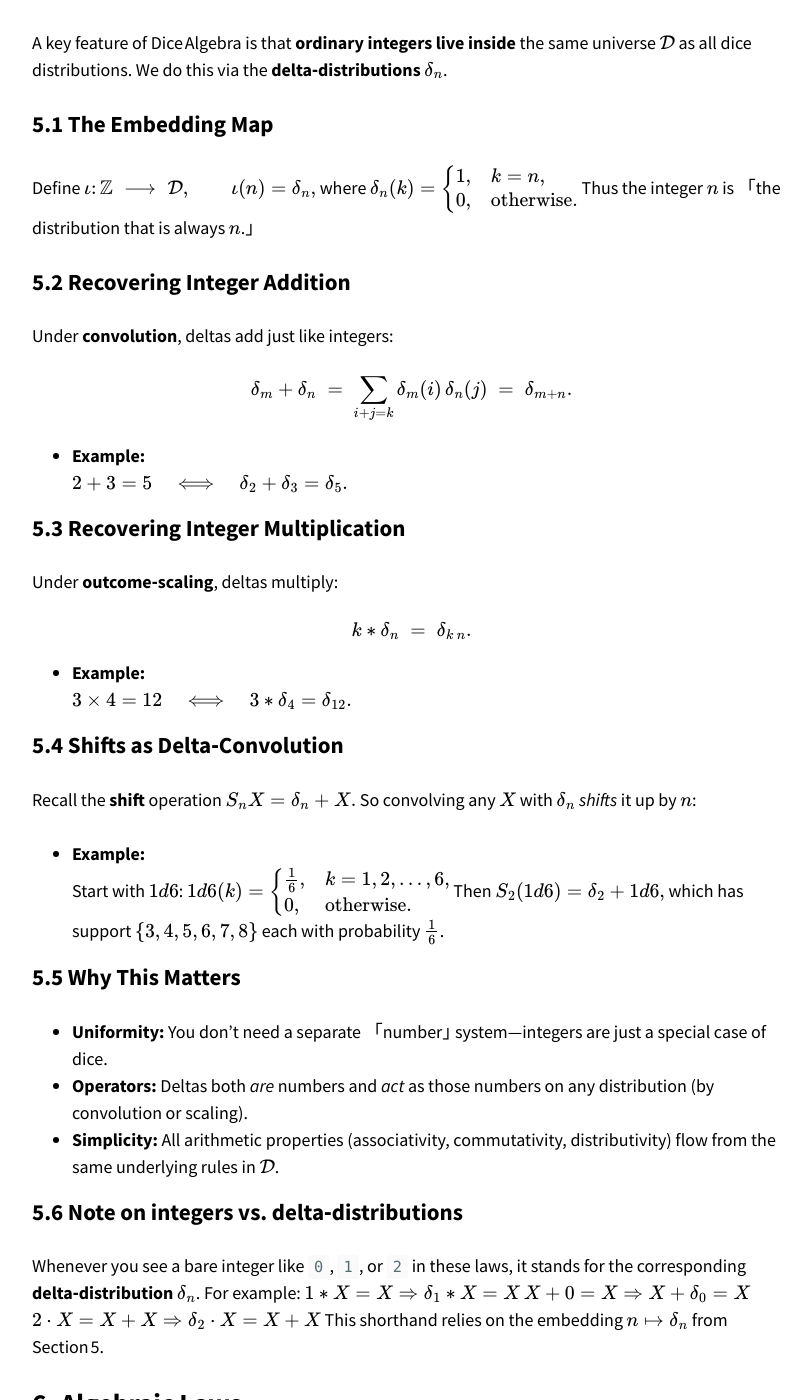
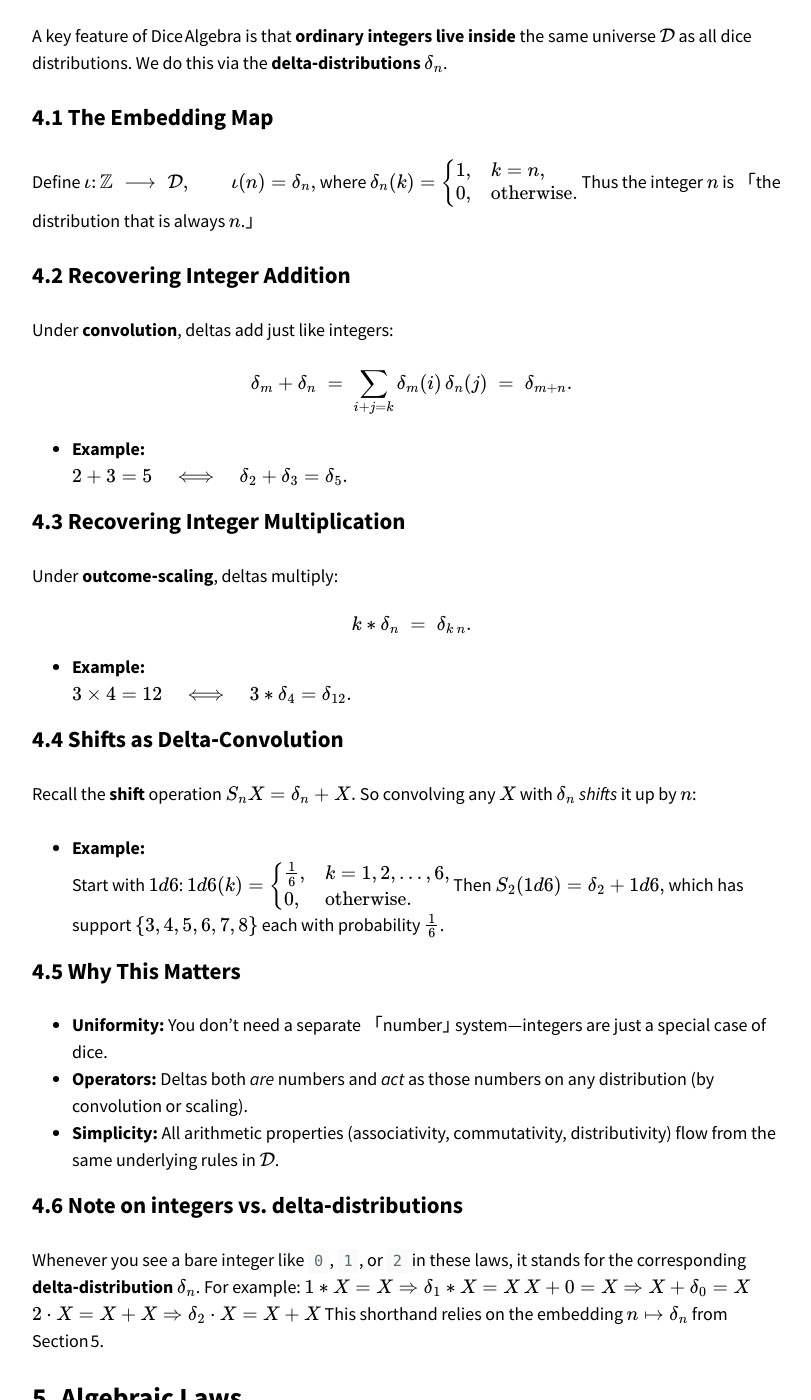
Before and after one commit to CaioMizerkowski/CaioMizerkowski.github.io, a Jekyll site: the page built from rand/dice.md, in a window 1280 px wide and 1400 px high, scrolled down 6065 px. Shown: the whole window, without its empty margins (343-1154 px from the left). Built offline with Jekyll 4.4.1, drawn with Linux system fonts in a browser that asks for light colours; nearby versions of some CDN libraries; formulas are drawn with MathJax 3; some of the changed text lies outside the part shown.

Commit message:
refactor: reorganize sections and update headings in Dice Algebra documentation

```diff
--- a/rand/dice.md
+++ b/rand/dice.md
@@ -43,6 +40,7 @@
 - Each $$X\in\mathcal D$$ is called a *dice distribution*.
 - Common examples:
   - **1d6**: uniform on $$\{1,2,3,4,5,6\}$$:
+
     $$
       1d6(k) =
       \begin{cases}
@@ -64,7 +63,7 @@
 \end{cases}
 $$
 
-- $$\delta_0$$ is the 「zero｣ distribution (all mass at 0).
+- $$\delta_0$$ is the ｢zero｣ distribution (all mass at 0).
 - $$\delta_n$$ lets us encode the *exact* outcome $$n$$.
 
 **Light example table** for $$\delta_3$$:
@@ -169,7 +168,7 @@
 - $$S_2(1d6)$$ has support $$\{3,4,5,6,7,8\}$$, each $$\tfrac16$$.
 - $$(S_2 1d6)(5) = 1d6(3) = \tfrac16$$.
 
-### 3.5 Scalar‑Sum (Mix & Scale)
+### 2.5 Scalar‑Sum (Mix & Scale)
 
 **Notation:**
 $$
@@ -293,11 +292,11 @@
 
 *Next:* we’ll see how **Integers embed** into $$\mathcal D$$ via delta‑distributions, and how 「adding｣ and 「multiplying｣ deltas recovers ordinary arithmetic.
 
-## 5. Embedding Integers into $$\mathcal{D}$$
+## 4. Embedding Integers into $$\mathcal{D}$$
 
 A key feature of Dice Algebra is that **ordinary integers live inside** the same universe $$\mathcal D$$ as all dice distributions.  We do this via the **delta‑distributions** $$\delta_n$$.
 
-### 5.1 The Embedding Map
+### 4.1 The Embedding Map
 
 Define
 $$
@@ -315,7 +314,7 @@
 $$
 Thus the integer $$n$$ is 「the distribution that is always $$n$$.｣
 
-### 5.2 Recovering Integer Addition
+### 4.2 Recovering Integer Addition
 
 Under **convolution**, deltas add just like integers:
 
@@ -334,7 +333,7 @@
   \delta_2 + \delta_3 = \delta_5.
   $$
 
-### 5.3 Recovering Integer Multiplication
+### 4.3 Recovering Integer Multiplication
 
 Under **outcome‑scaling**, deltas multiply:
 
@@ -351,7 +350,7 @@
   3 * \delta_4 = \delta_{12}.
   $$
 
-### 5.4 Shifts as Delta‑Convolution
+### 4.4 Shifts as Delta‑Convolution
 
 Recall the **shift** operation
 $$
@@ -374,13 +373,13 @@
   $$
   which has support $$\{3,4,5,6,7,8\}$$ each with probability $$\tfrac16$$.
 
-### 5.5 Why This Matters
+### 4.5 Why This Matters
 
 - **Uniformity:** You don’t need a separate 「number｣ system—integers are just a special case of dice.
 - **Operators:** Deltas both *are* numbers and *act* as those numbers on any distribution (by convolution or scaling).
 - **Simplicity:** All arithmetic properties (associativity, commutativity, distributivity) flow from the same underlying rules in $$\mathcal D$$.
 
-### 5.6 Note on integers vs. delta‑distributions
+### 4.6 Note on integers vs. delta‑distributions
 
 Whenever you see a bare integer like `0`, `1`, or `2` in these laws, it stands for the corresponding **delta‑distribution** $$\delta_n$$.  For example:
 $$1 * X = X \Rightarrow \delta_1* X = X$$
@@ -388,11 +387,11 @@
 $$2 \cdot X = X + X \Rightarrow \delta_2 \cdot X = X + X$$
 This shorthand relies on the embedding $$n \mapsto \delta_n$$ from Section 5.
 
-## 6. Algebraic Laws
+## 5. Algebraic Laws
 
 Dice Algebra isn’t just a loose collection of operations—**every law** you know from elementary arithmetic (and more) holds here.  We state them in ⚙️ operational form, illustrating each with a tiny example using delta‑distributions $$\delta_n$$.
 
-### 6.1 Identities
+### 5.1 Identities
 
 1. **Additive identity for convolution**
    $$
@@ -418,7 +417,7 @@
    $$\;\delta_{0}\cdot1d6 = \delta_{0}$$ (always 0);
    $$\;\delta_{0}*1d6 = \delta_{0}.$$
 
-### 6.2 Commutativity
+### 5.2 Commutativity
 
 1. **Convolution**
    $$
@@ -434,7 +433,7 @@
    *Example:*
    $$(1*1d4)\oplus(2*1d6) = (2*1d6)\oplus(1*1d4).$$
 
-### 6.3 Associativity
+### 5.3 Associativity
 
 1. **Convolution**
    $$
@@ -456,7 +455,7 @@
      = (m*X)\oplus\bigl((n*Y)\oplus(p*Z)\bigr).
    $$
 
-### 6.4 Distributivity
+### 5.4 Distributivity
 
 1. **Repeated‑roll over convolution**
    $$
@@ -478,7 +477,7 @@
      = (n\!m)*X \;\oplus\; (n\!p)*Y.
    $$
 
-### 6.5 Scalar‑Sum Collapse Law
+### 5.5 Scalar‑Sum Collapse Law
 
 Whenever you “scalar‑sum” **two copies of the same** distribution:
 $$
@@ -487,7 +486,7 @@
 *Example:*
 $$(1*1d6)\oplus(2*1d6) = 3*1d6.$$
 
-### 6.6 Shift Semigroup
+### 5.6 Shift Semigroup
 
 Shifts compose like integers:
 $$
```
Also changed, not shown: other parts of rand/dice.md (+40 -42 lines).
